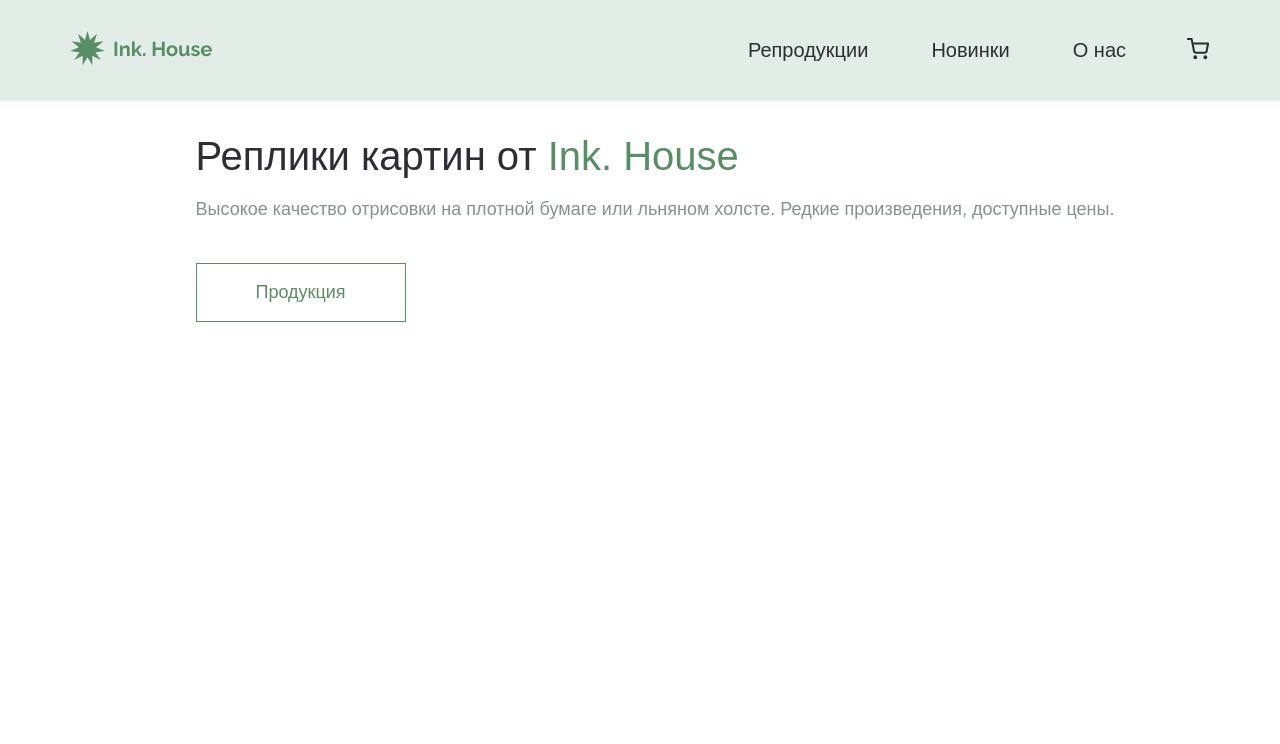
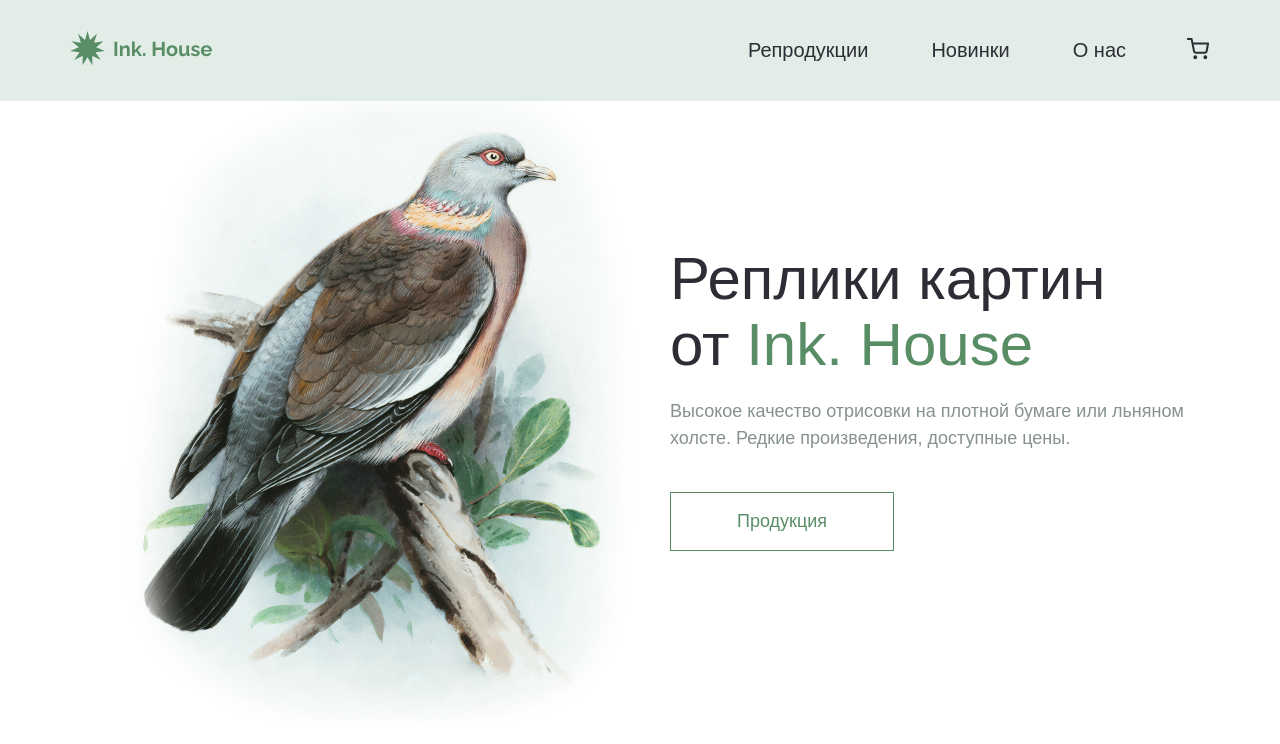
Before and after one commit to SuvorovNikita/house, a Next.js app: page / in a window 1280 px wide. Shown: the top 744 px of the page. Built offline with nearby package versions, Linux system fonts and the light colour scheme.

Commit message:
adaptive image

```diff
--- a/src/components/Button/Button.scss
+++ b/src/components/Button/Button.scss
@@ -18,6 +18,10 @@
 
   @include mixins.m-media-up(md) {
     padding: 18px 59px;
+  }
+
+  @include mixins.m-media-up(md) {
+    padding: 18px 66px;
   }
 
   &:hover {
--- a/src/components/Hero/Hero.js
+++ b/src/components/Hero/Hero.js
@@ -6,6 +6,7 @@ import '../Button/Button.scss';
 
 import smallImage from '../../assets/img/small-image.png';
 import tableImage from '../../assets/img/mid-image.png';
+import lgImage from '../../assets/img/lg-image.png';
 
 const Hero = () => {
   return (
@@ -14,7 +15,8 @@ const Hero = () => {
         <div className="hero__inner">
           <div className="hero__image">
             <Image className="image__small-image" src={smallImage} alt="" />
-            {/* <Image className="image__mid-image" src={tableImage} alt="" /> */}
+            <Image className="image__mid-image" src={tableImage} alt="" />
+            <Image className="image__lg-image" src={lgImage} alt="" />
           </div>
           <div className="hero__content">
             <h1 className="hero__title">
--- a/src/components/Hero/Hero.scss
+++ b/src/components/Hero/Hero.scss
@@ -1,26 +1,45 @@
 @use '../../styles/mixins.scss';
 
 .hero {
-  padding: 60px 0;
+  padding-bottom: 60px;
 
   @include mixins.m-media-up(sm) {
-    padding: 50px 0;
+    padding-bottom: 50px;
   }
+
   @include mixins.m-media-up(md) {
-    padding: 35px 0;
+    padding-bottom: 35px;
+  }
+
+  @include mixins.m-media-up(lg) {
+    padding-bottom: 69px;
   }
 
   &__inner {
-    @include mixins.m-flex-center;
+    display: flex;
+    padding-top: 60px;
 
     @include mixins.m-media-up(sm) {
-      display: flex;
+      margin-left: 30px;
+      padding-top: 50px;
+    }
+
+    @include mixins.m-media-up(md) {
+      padding-top: 35px;
+    }
+
+    @include mixins.m-media-up(lg) {
+      padding-top: 0;
     }
   }
 
   &__content {
     @include mixins.m-media-up(sm) {
       margin-left: 30px;
+    }
+
+    @include mixins.m-media-up(lg) {
+      padding-top: 145px;
     }
   }
 
@@ -34,6 +53,26 @@
 
       @include mixins.m-media-up(md) {
         display: none;
+      }
+    }
+
+    &__mid-image {
+      display: none;
+
+      @include mixins.m-media-up(md) {
+        display: block;
+      }
+
+      @include mixins.m-media-up(lg) {
+        display: none;
+      }
+    }
+
+    &__lg-image {
+      display: none;
+
+      @include mixins.m-media-up(lg) {
+        display: block;
       }
     }
   }
@@ -56,6 +95,11 @@
     @include mixins.m-media-up(md) {
       font-size: 40px;
     }
+
+    @include mixins.m-media-up(lg) {
+      font-size: 60px;
+      line-height: 110%;
+    }
   }
 
   &__desc {
```
Also changed, not shown: src/assets/img/lg-image.png (added).
